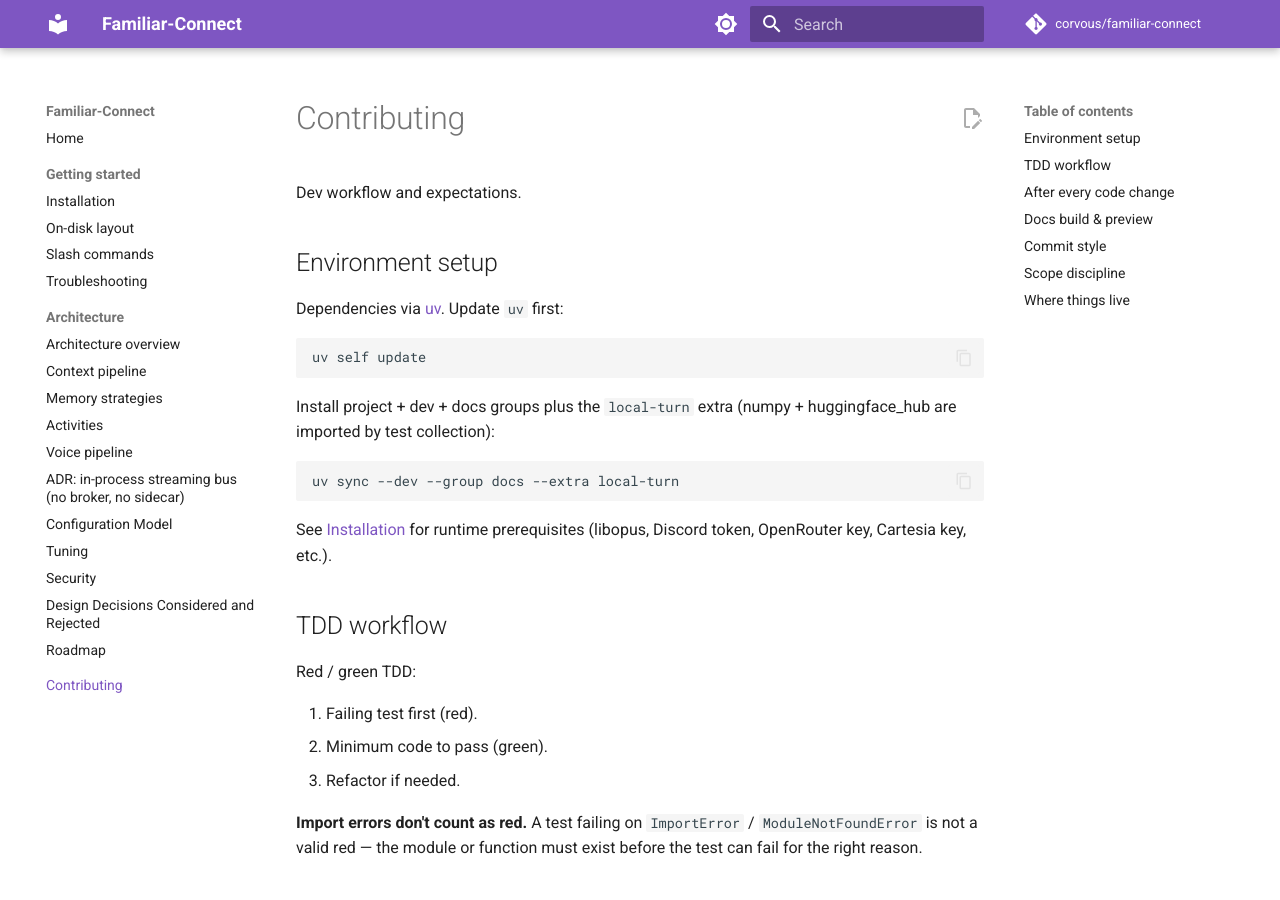
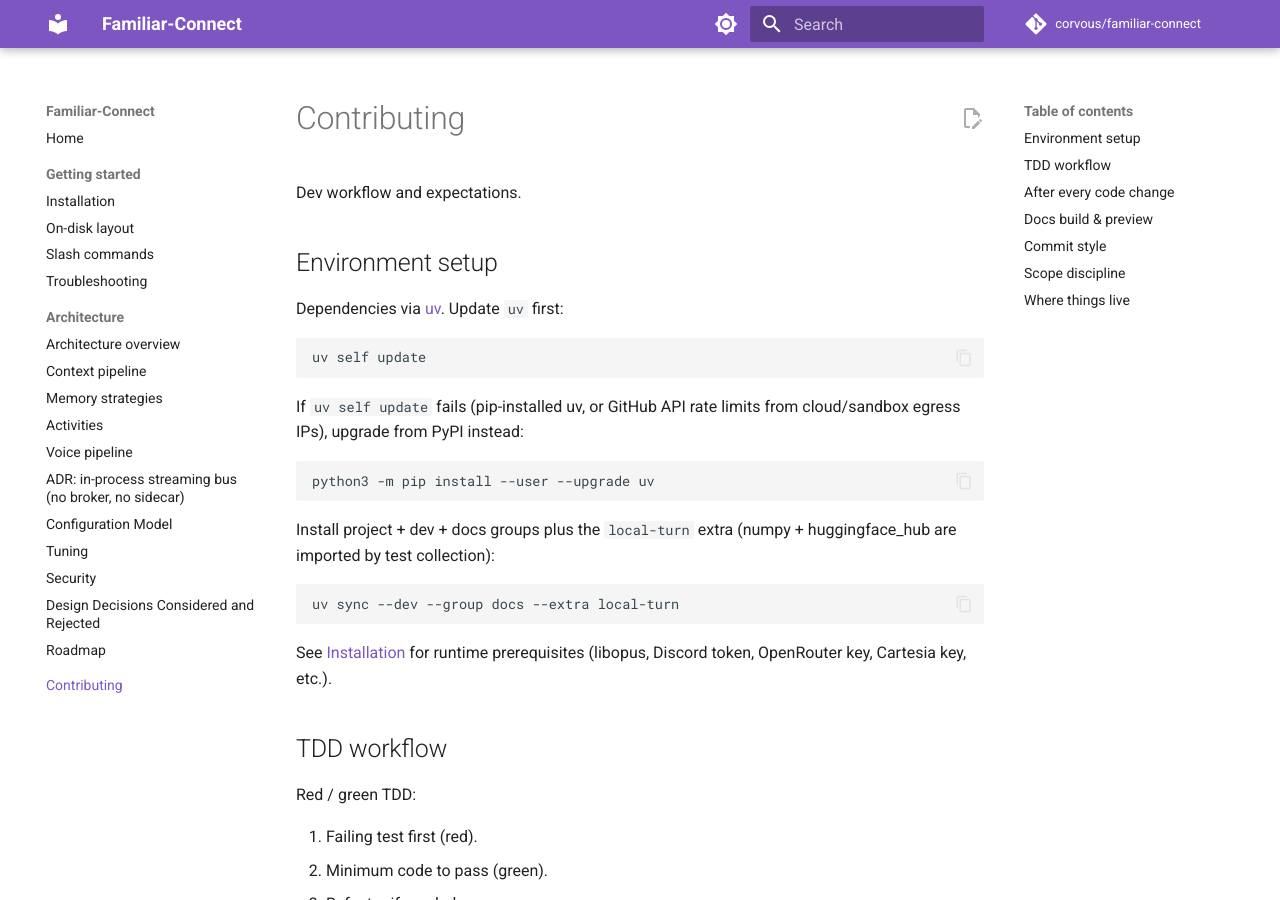
Before and after one commit to CorVous/Familiar-Connect, an MkDocs documentation site: the page built from docs/contributing.md, in a window 1280 px wide and 900 px high. Built offline with MkDocs 1.6.1 and Material for MkDocs 9.7.7, drawn with Linux system fonts in a browser that asks for light colours; comment, search, counter and statistics services are not loaded.

Commit message:
docs: add PyPI fallback for uv self-update (#131)
uv self update hits GitHub API rate limits from cloud/sandbox egress
IPs and doesn't work for pip-installed uv. Document pip-based upgrade
path in AGENTS.md first step and contributing guide.

https://claude.ai/code/session_01B4BRrCAQLuurrfwov3r4UB

Co-authored-by: Claude <noreply@anthropic.com>

````diff
--- a/docs/contributing.md
+++ b/docs/contributing.md
@@ -8,6 +8,12 @@ Dependencies via [uv](https://docs.astral.sh/uv/). Update `uv` first:
 
 ```bash
 uv self update
+```
+
+If `uv self update` fails (pip-installed uv, or GitHub API rate limits from cloud/sandbox egress IPs), upgrade from PyPI instead:
+
+```bash
+python3 -m pip install --user --upgrade uv
 ```
 
 Install project + dev + docs groups plus the `local-turn` extra (numpy + huggingface_hub are imported by test collection):
````
Also changed, not shown: AGENTS.md (+3 -1 lines).
